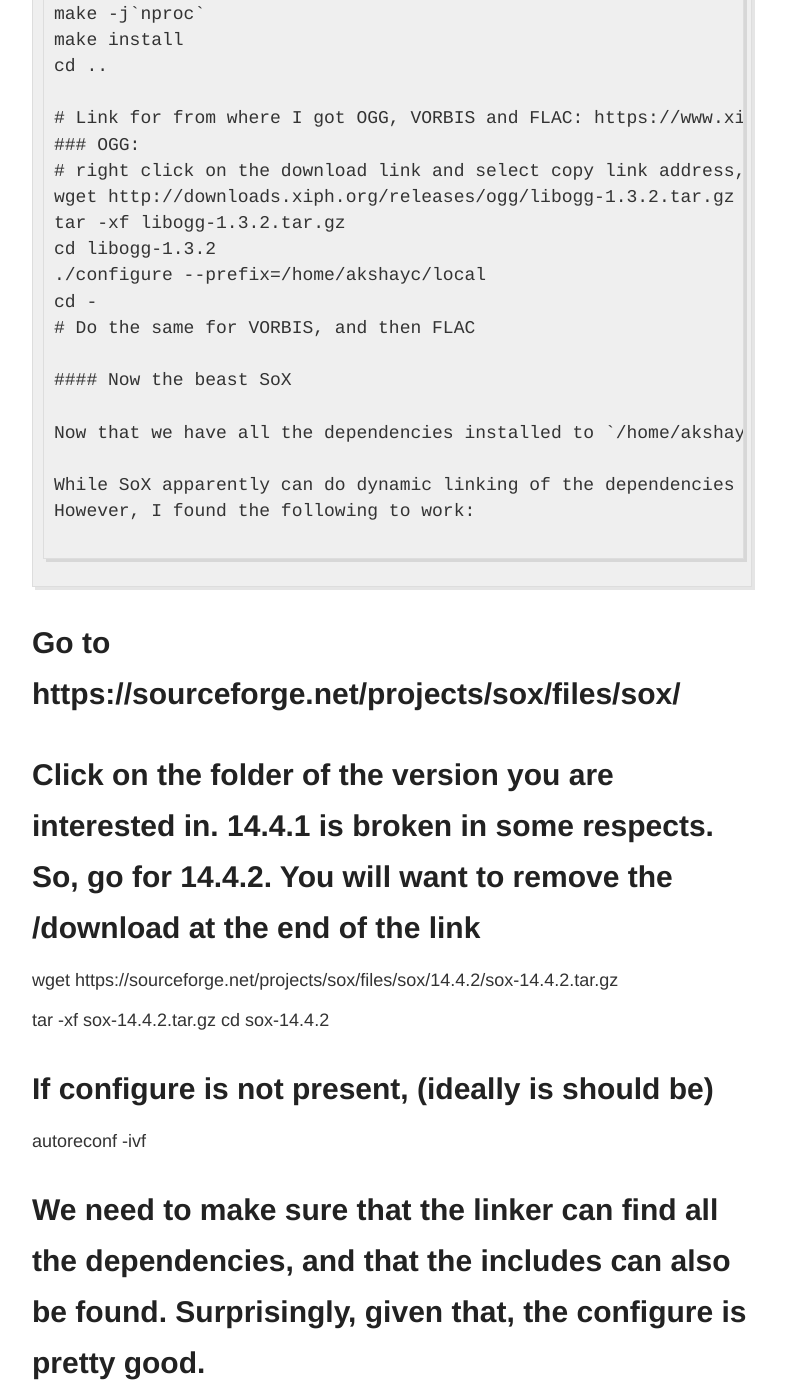
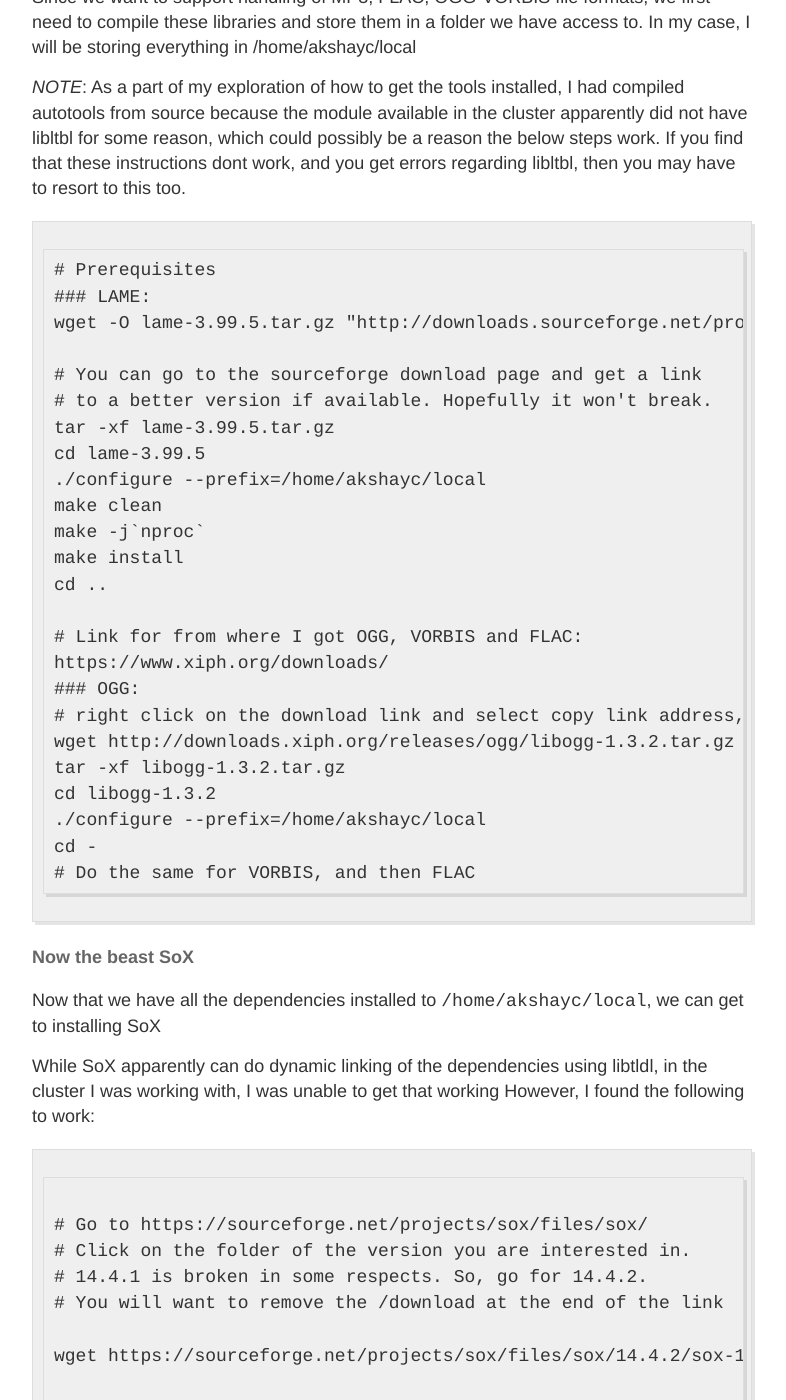
Before and after one commit to akshayc11/blog, a Jekyll site: the page built from _posts/2017-06-09-build-sox-from-scratch.md, in a window 1280 px wide and 1400 px high, scrolled down 2868 px. Shown: the whole window, without its empty margins (248-1034 px from the left). Built offline with Jekyll 4.4.1, drawn with Linux system fonts in a browser that asks for light colours; some of the changed text lies outside the part shown.

Commit message:
fix, toc

````diff
--- a/_posts/2017-06-09-build-sox-from-scratch.md
+++ b/_posts/2017-06-09-build-sox-from-scratch.md
@@ -36,7 +53,7 @@
 Ok \</rant/>. The following are the steps I took to get the compilation done:
 As I said at the start, thanks to Stuart Langridge for his [blogpost](https://kryogenix.org/days/2014/11/18/making-a-static-build-of-sox/)
 
-### Requirements:
+### Requirements
 
 1. We want sox to be compiled from source.
 2. We want it to be able to handle formats like mp3, flac, oggvorbis
@@ -58,7 +75,8 @@
 ### LAME:
 wget -O lame-3.99.5.tar.gz "http://downloads.sourceforge.net/project/lame/lame/3.99/lame-3.99.5.tar.gz?r=http%3A%2F%2Fsourceforge.net%2Fprojects%2Flame%2Ffiles%2Flame%2F3.99%2F&ts=1416316457&use_mirror=kent"
 
-# You can go to the sourceforge download page and get a link to a better version if available. Hopefully it won't break.
+# You can go to the sourceforge download page and get a link
+# to a better version if available. Hopefully it won't break.
 tar -xf lame-3.99.5.tar.gz
 cd lame-3.99.5
 ./configure --prefix=/home/akshayc/local
@@ -67,7 +85,8 @@
 make install
 cd ..
 
-# Link for from where I got OGG, VORBIS and FLAC: https://www.xiph.org/downloads/
+# Link for from where I got OGG, VORBIS and FLAC:
+https://www.xiph.org/downloads/
 ### OGG:
 # right click on the download link and select copy link address, then wget it.. like:
 wget http://downloads.xiph.org/releases/ogg/libogg-1.3.2.tar.gz
@@ -76,6 +95,7 @@
 ./configure --prefix=/home/akshayc/local
 cd -
 # Do the same for VORBIS, and then FLAC
+```
 
 #### Now the beast SoX
 
@@ -87,7 +107,9 @@
 ```
 
 # Go to https://sourceforge.net/projects/sox/files/sox/
-# Click on the folder of the version you are interested in. 14.4.1 is broken in some respects. So, go for 14.4.2. You will want to remove the /download at the end of the link
+# Click on the folder of the version you are interested in.
+# 14.4.1 is broken in some respects. So, go for 14.4.2.
+# You will want to remove the /download at the end of the link
 
 wget https://sourceforge.net/projects/sox/files/sox/14.4.2/sox-14.4.2.tar.gz
 
@@ -95,8 +117,12 @@
 cd sox-14.4.2
 # If configure is not present, (ideally is should be)
 autoreconf -ivf
-# We need to make sure that the linker can find all the dependencies, and that the includes can also be found. Surprisingly, given that, the configure is pretty good.
-./configure LDFLAGS=-L/home/akshayc/local/lib CFLAGS=-I/home/akshayc/local/include --prefix=/home/akshayc/local
+# We need to make sure that the linker can find all the dependencies,
+# and that the includes can also be found. Surprisingly, given that,
+# the configure is pretty good.
+./configure LDFLAGS=-L/home/akshayc/local/lib \
+	    CFLAGS=-I/home/akshayc/local/include \
+	    --prefix=/home/akshayc/local
 
 make -s
 make install
````
Also changed, not shown: other parts of _posts/2017-06-09-build-sox-from-scratch.md (+19 -2 lines).
